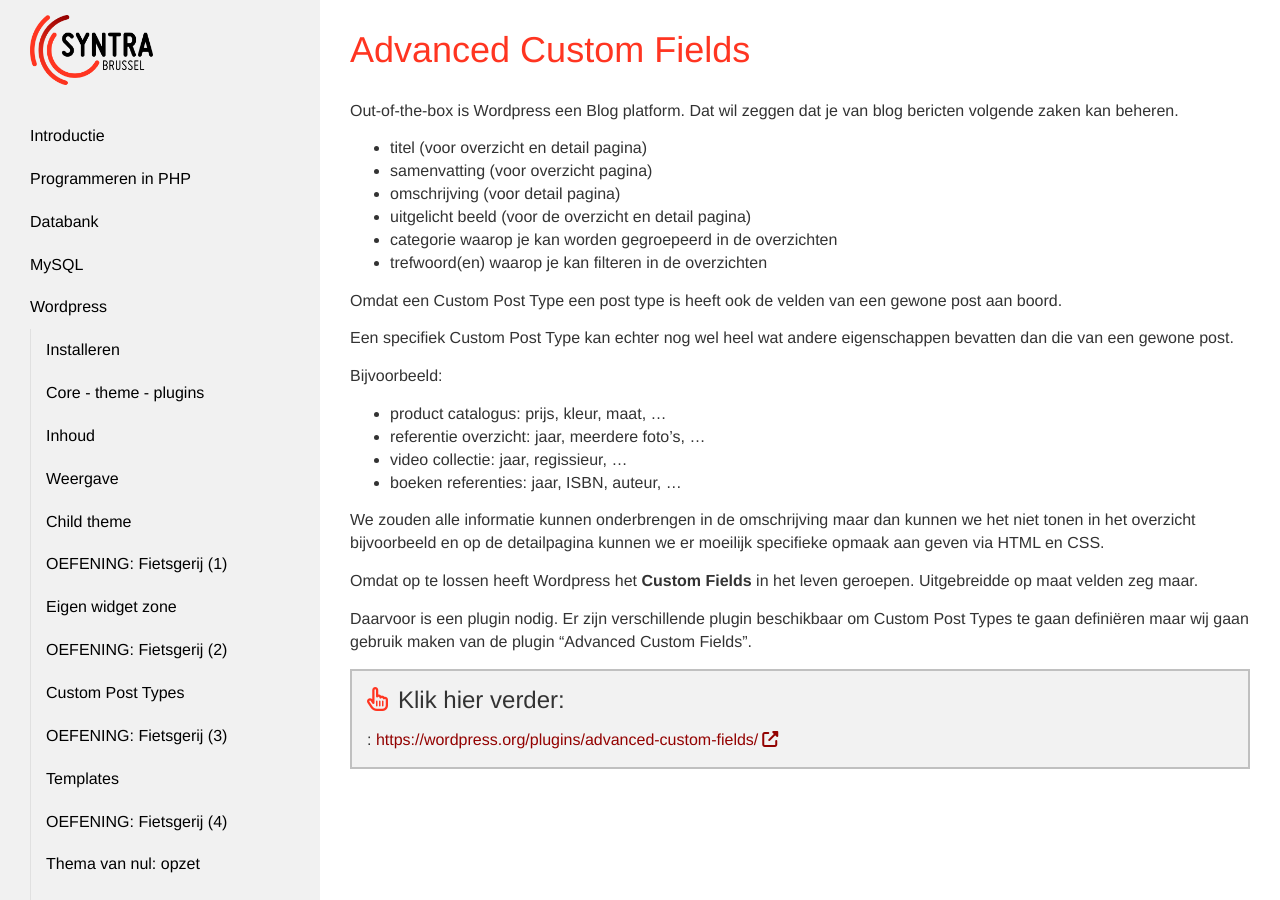
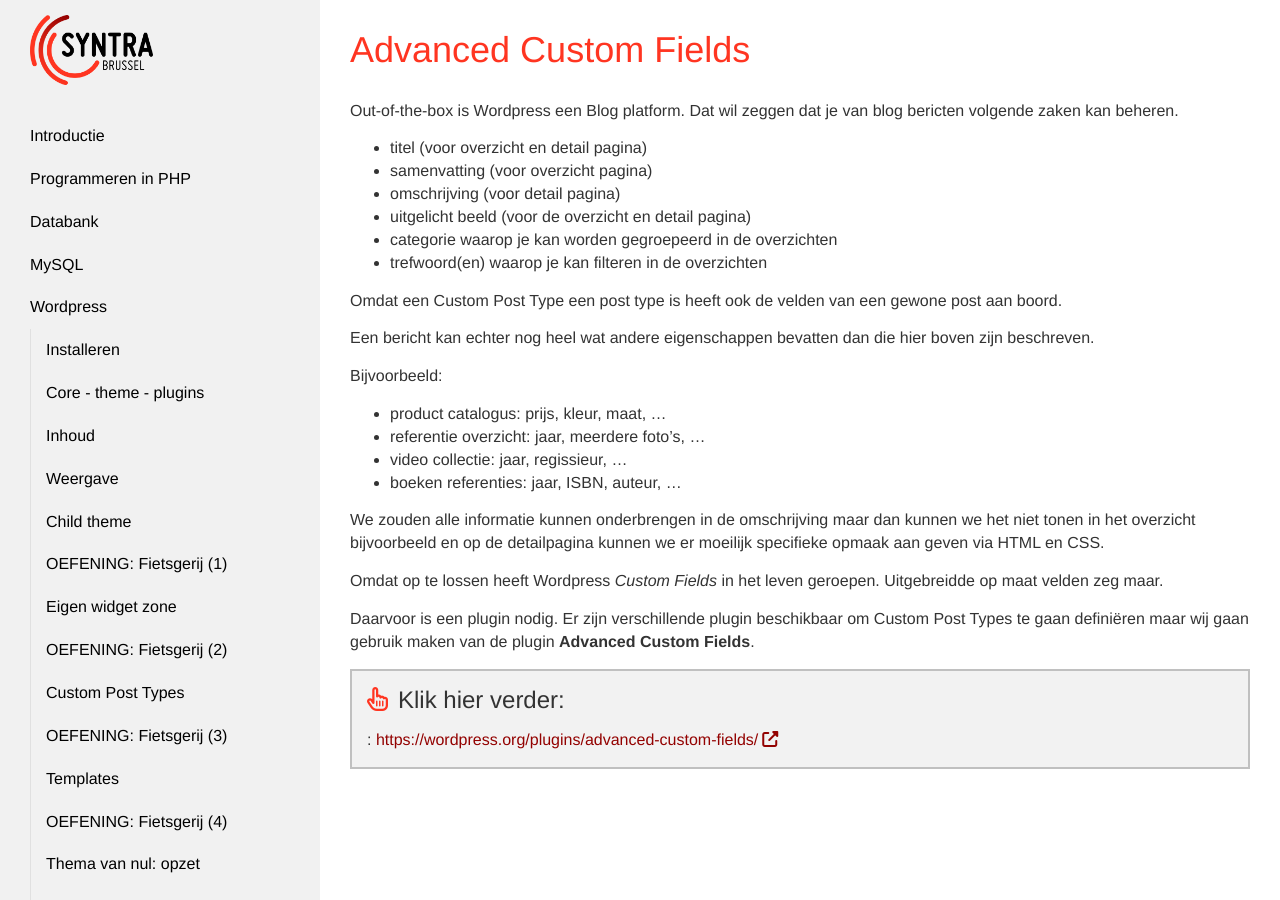
Before and after one commit to Syntra-Brussel/dynamische-webtechnieken, a Jekyll site: the page built from wordpress/acf.md, in a window 1280 px wide and 900 px high. Built offline with Jekyll 4.4.1, drawn with Linux system fonts in a browser that asks for light colours; nearby versions of some CDN libraries; a script that is not in the unit is left out.

Commit message:
Update acf.md

```diff
--- a/wordpress/acf.md
+++ b/wordpress/acf.md
@@ -17,7 +17,7 @@
 
 Omdat een Custom Post Type een post type is heeft ook de velden van een gewone post aan boord.
 
-Een specifiek Custom Post Type kan echter nog wel heel wat andere eigenschappen bevatten dan die van een gewone post.
+Een bericht kan echter nog heel wat andere eigenschappen bevatten dan die hier boven zijn beschreven.
 
 Bijvoorbeeld:
 * product catalogus: prijs, kleur, maat, ...
@@ -27,6 +27,6 @@
 
 We zouden alle informatie kunnen onderbrengen in de omschrijving maar dan kunnen we het niet tonen in het overzicht bijvoorbeeld en op de detailpagina kunnen we er moeilijk specifieke opmaak aan geven via HTML en CSS.
 
-Omdat op te lossen heeft Wordpress het <strong>Custom Fields</strong> in het leven geroepen. Uitgebreidde op maat velden zeg maar.
+Omdat op te lossen heeft Wordpress <em>Custom Fields</em> in het leven geroepen. Uitgebreidde op maat velden zeg maar.
 
-Daarvoor is een plugin nodig. Er zijn verschillende plugin beschikbaar om Custom Post Types te gaan definiëren maar wij gaan gebruik maken van de plugin "Advanced Custom Fields".
+Daarvoor is een plugin nodig. Er zijn verschillende plugin beschikbaar om Custom Post Types te gaan definiëren maar wij gaan gebruik maken van de plugin <strong>Advanced Custom Fields</strong>.
```
